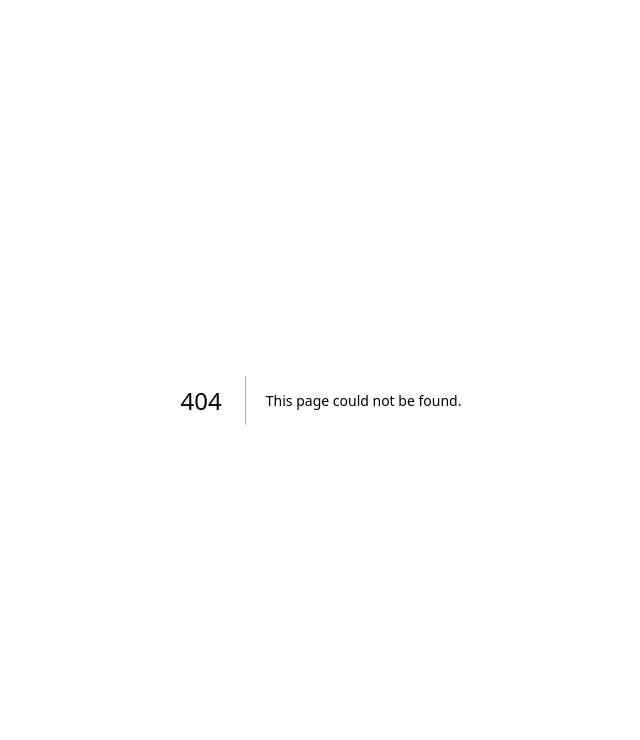
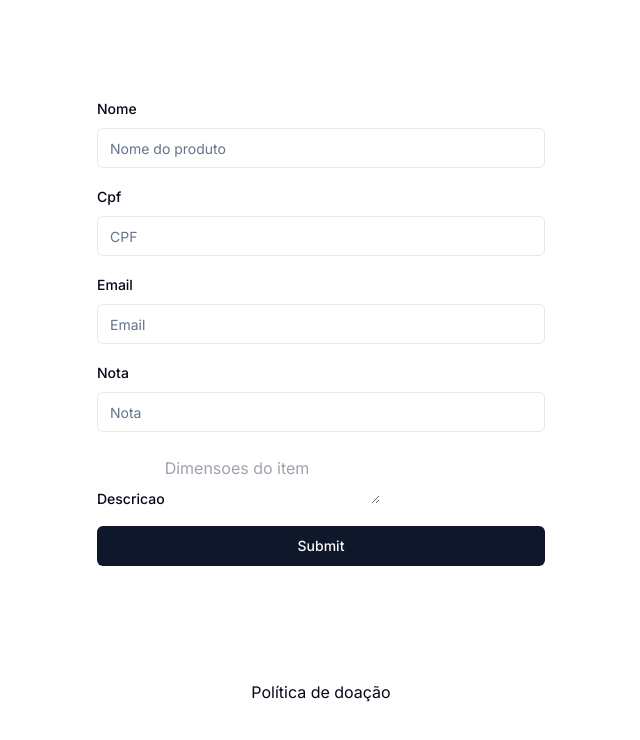
Before and after one commit to matregnago/bit-bus, a Next.js app: page /visit/feedback in a window 1280 px wide. Before the commit this address had no page. Shown: the top 740 px of the page, without its empty margins (319-959 px from the left). Built offline with nearby package versions, Linux system fonts and the light colour scheme.

Commit message:
feat: feedback form init

```diff
--- a/app/collection/donation/page.tsx
+++ b/app/collection/donation/page.tsx
@@ -49,7 +49,9 @@ export default function Home() {
         'Content-Type': 'application/json'
       },
       body: JSON.stringify(values)})
-    } catch{}
+    } catch(error){
+      console.error(error)
+    }
   }
   return (
     <main className="flex min-h-screen flex-col items-center justify-between p-24">
--- /dev/null
+++ b/app/visit/feedback/page.tsx
@@ -0,0 +1,153 @@
+"use client";
+import * as z from "zod";
+import { useForm } from "react-hook-form";
+import { zodResolver } from "@hookform/resolvers/zod";
+import {
+  Form,
+  FormControl,
+  FormField,
+  FormItem,
+  FormLabel,
+  FormMessage,
+} from "@/components/ui/form";
+import { Input } from "@/components/ui/input";
+import { Button } from "@/components/ui/button";
+
+const formSchema = z.object({
+  nome: z.string().min(3),
+  cpf: z.string().min(4),
+  email: z.string().min(1),
+  nota: z.string().min(3),
+  descricao: z.string().min(3),
+});
+
+export default function Home() {
+  const form = useForm<z.infer<typeof formSchema>>({
+    resolver: zodResolver(formSchema),
+    defaultValues: {
+      nome: "",
+      cpf: "",
+      email: "",
+      nota: "",
+      descricao: "",
+    },
+  });
+
+  const handleSubmit = async (values: z.infer<typeof formSchema>) => {
+    console.log(values)
+//     try {
+//       fetch('/api/items', {method: 'POST', headers: {
+//         'Content-Type': 'application/json'
+//       },
+//       body: JSON.stringify(values)})
+//     } catch(error){
+//       console.error(error)
+//     }
+  }
+  return (
+    <main className="flex min-h-screen flex-col items-center justify-between p-24">
+      <Form {...form}>
+        <form
+          onSubmit={form.handleSubmit(handleSubmit)}
+          className="max-w-md w-full flex flex-col gap-4"
+        >
+          <FormField
+            control={form.control}
+            name="nome"
+            render={({ field }) => {
+              return (
+                <FormItem>
+                  <FormLabel>Nome</FormLabel>
+                  <FormControl>
+                    <Input
+                      placeholder="Nome do produto"
+                      type="text"
+                      {...field}
+                    />
+                  </FormControl>
+                  <FormMessage />
+                </FormItem>
+              );
+            }}
+          />
+          <FormField
+            control={form.control}
+            name="cpf"
+            render={({ field }) => {
+              return (
+                <FormItem>
+                  <FormLabel>Cpf</FormLabel>
+                  <FormControl>
+                    <Input
+                      placeholder="CPF"
+                      type="number"
+                      {...field}
+                    />
+                  </FormControl>
+                  <FormMessage />
+                </FormItem>
+              );
+            }}
+          />
+          <FormField
+            control={form.control}
+            name="email"
+            render={({ field }) => {
+              return (
+                <FormItem>
+                  <FormLabel>Email</FormLabel>
+                  <FormControl>
+                    <Input
+                      placeholder="Email"
+                      type="number"
+                      {...field}
+                    />
+                  </FormControl>
+                  <FormMessage />
+                </FormItem>
+              );
+            }}
+          />
+          <FormField
+            control={form.control}
+            name="nota"
+            render={({ field }) => {
+              return (
+                <FormItem>
+                  <FormLabel>Nota</FormLabel>
+                  <FormControl>
+                    <Input placeholder="Nota" type="text" {...field} />
+                  </FormControl>
+                  <FormMessage />
+                </FormItem>
+              );
+            }}
+          />
+          <FormField
+            control={form.control}
+            name="descricao"
+            render={({ field }) => {
+              return (
+                <FormItem>
+                  <FormLabel>Descricao</FormLabel>
+                  <FormControl>
+                    <textarea
+                      placeholder="Dimensoes do item"
+                      {...field}
+                    />
+
+                  </FormControl>
+                  <FormMessage />
+                </FormItem>
+              );
+            }}
+          />
+          <Button type="submit" className="w-full">
+            Submit
+          </Button>
+        </form>
+      </Form>
+      <a href='https://www.ucs.br/site/midia/arquivos/politica-de-doacoes_bit-bus.pdf'>Política de doação</a>
+    </main>
+  );
+}
```
